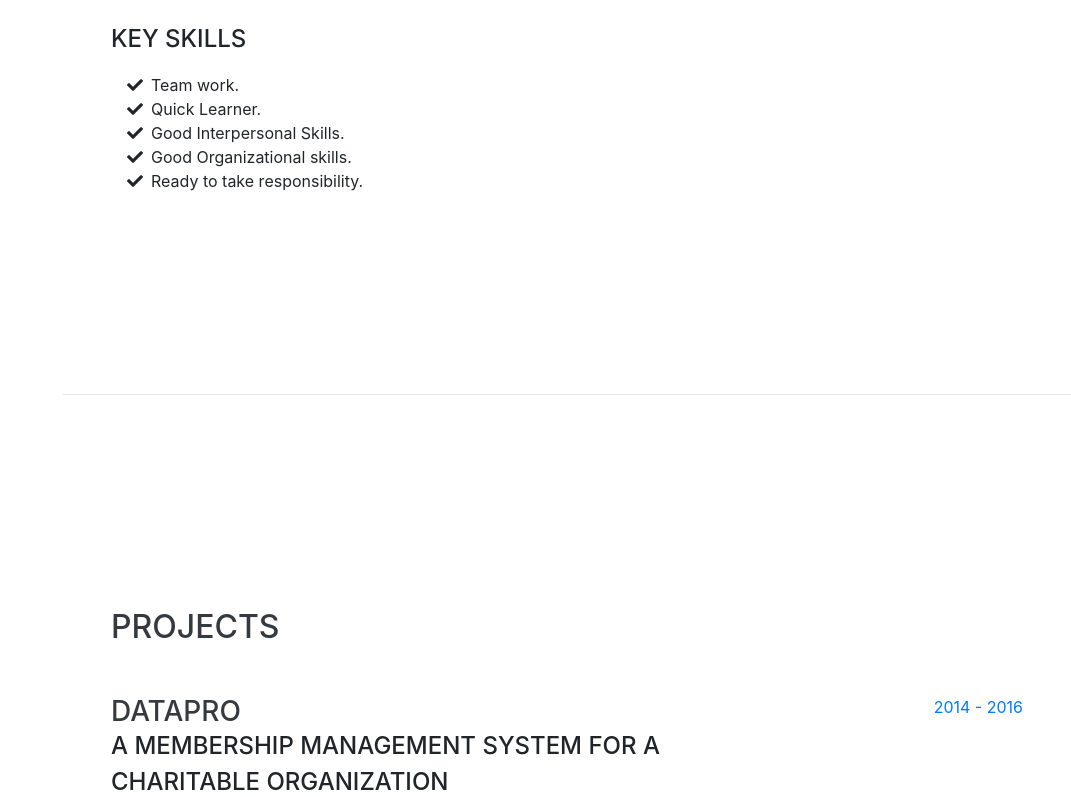
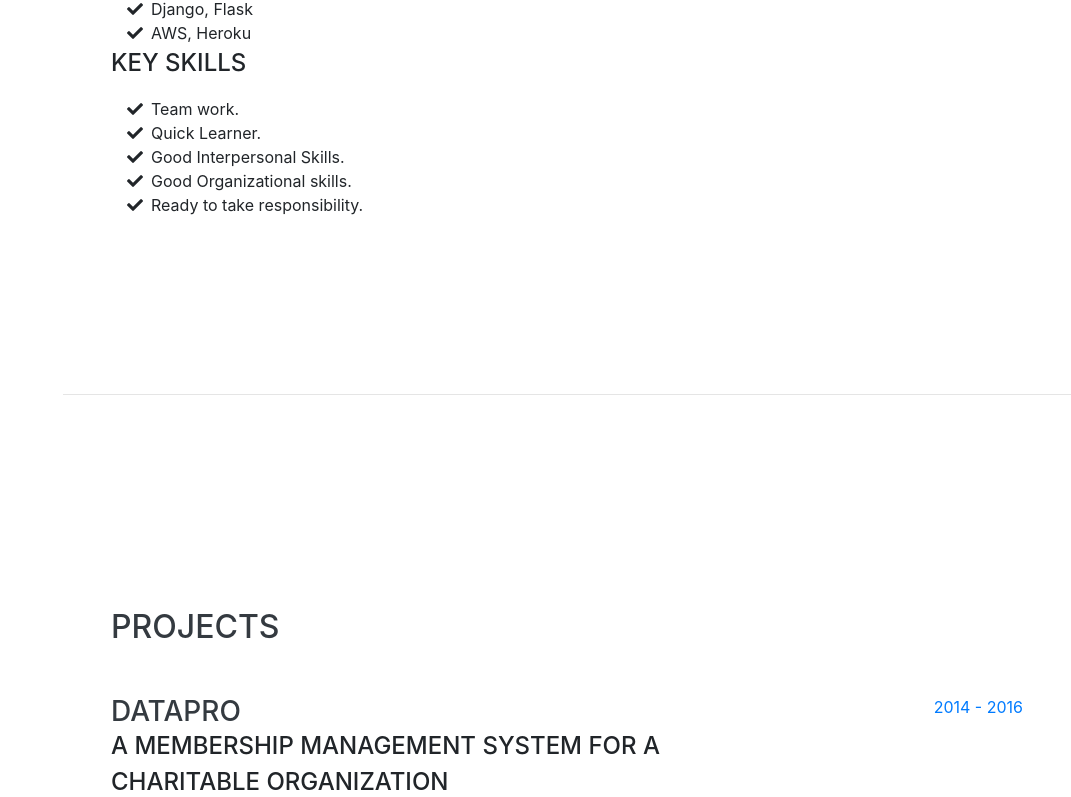
Before and after one commit to zume2020/sumithran-resume, a website with bundled scripts: page index.html in a window 1280 px wide. Shown: the part 2008-2805 px from the top of the page, without its empty margins (209-1280 px from the left). Built offline with nearby package versions, Linux system fonts and the light colour scheme; a web font is replaced by a local one.

Commit message:
Update index.html

```diff
--- a/index.html
+++ b/index.html
@@ -187,6 +187,22 @@
           </li>
 
         </ul>
+
+
+
+	<ul class="fa-ul mb-0">
+	  <li>
+	    <i class="fa-li fa fa-check"></i>
+		Django, Flask
+	  </li>
+	  <li>
+	    <i class="fa-li fa fa-check"></i>
+		AWS, Heroku
+	  </li>
+	</ul>
+
+
+
         <div class="subheading mb-3">Key Skills</div>
 	<ul class="fa-ul mb-0">
 	  <li>
```
